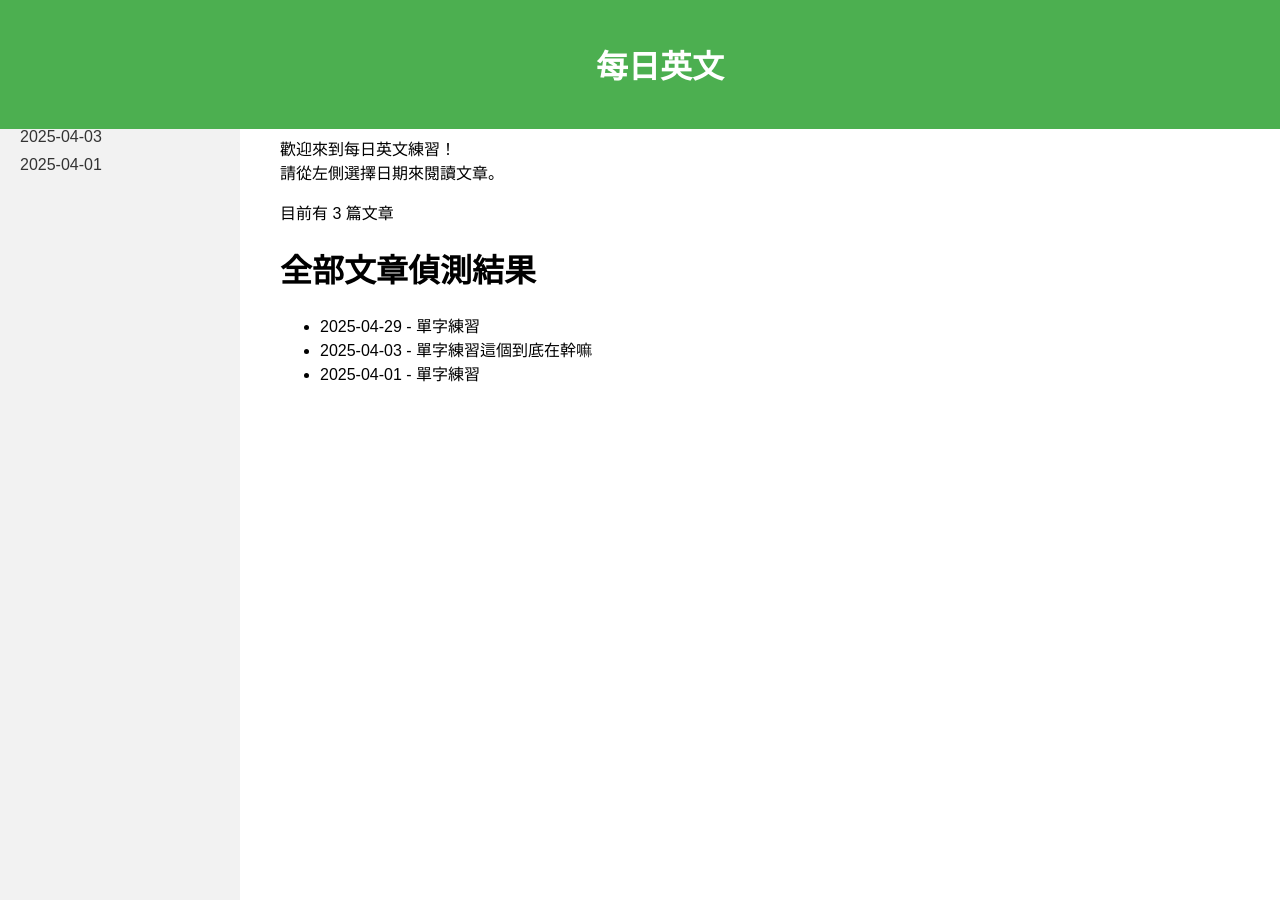
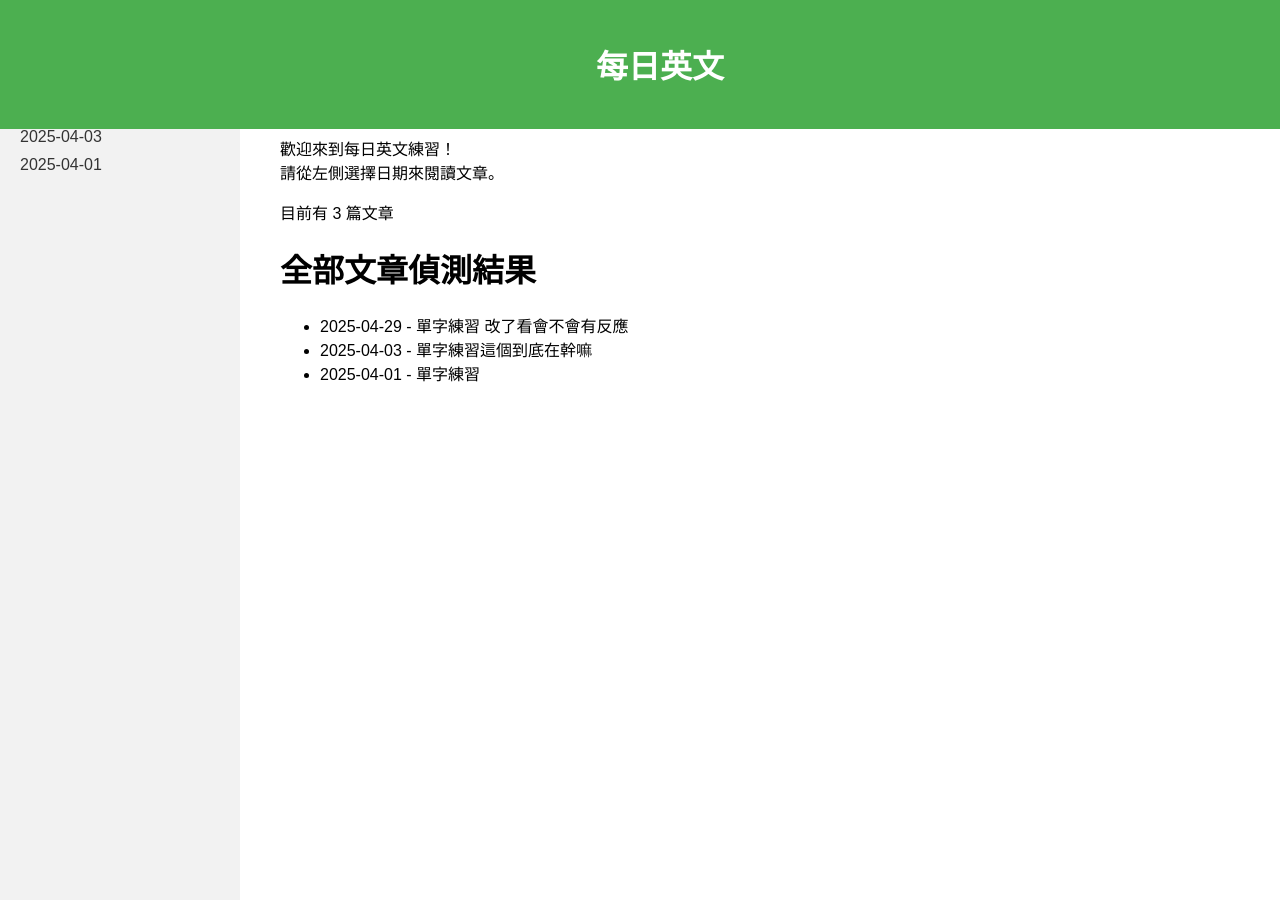
Before and after one commit to shwpatrick/daily-english, a Jekyll site: the page built from index.md, in a window 1280 px wide and 900 px high. Built offline with Jekyll 4.4.1, drawn with Linux system fonts in a browser that asks for light colours.

Commit message:
Update 2025-04-29-example.md

```diff
--- a/_posts/2025-04-29-example.md
+++ b/_posts/2025-04-29-example.md
@@ -1,5 +1,5 @@
 ---
-title: 單字練習
+title: 單字練習 改了看會不會有反應
 ---
 
 # Today's Word
```
